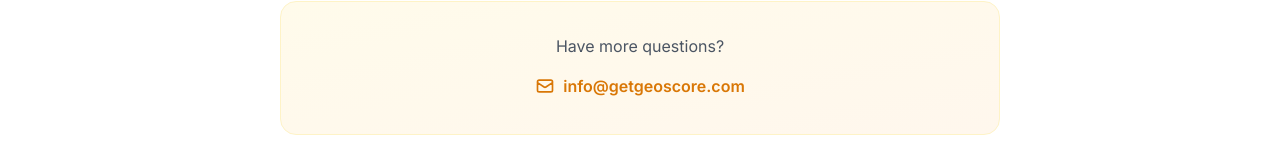
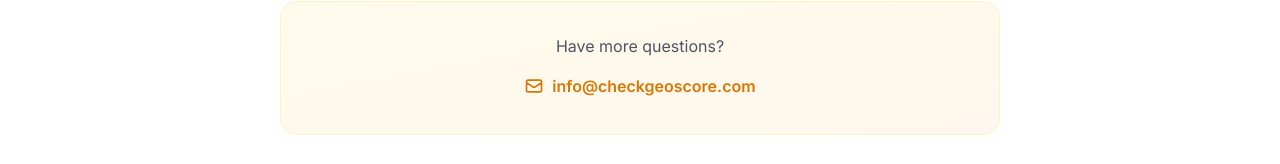
Before and after one commit to admin-rayv/geo-score, a Next.js app in the folder web/: page / in a window 1280 px wide. Shown: the part 3267-3431 px from the top of the page. Built offline with nearby package versions, Linux system fonts and the light colour scheme.

Commit message:
Fix domain: checkgeoscore.com (brand stays getGEOscore)

```diff
--- a/web/src/app/api/analyze/route.ts
+++ b/web/src/app/api/analyze/route.ts
@@ -22,7 +22,7 @@
   try {
     const response = await fetch(url, {
       headers: {
-        'User-Agent': 'getGEOscoreBot/1.0 (+https://getgeoscore.com)',
+        'User-Agent': 'getGEOscoreBot/1.0 (+https://checkgeoscore.com)',
         'Accept': 'text/html,application/xhtml+xml,*/*',
       },
       signal: controller.signal,
--- a/web/src/app/api/premium/route.ts
+++ b/web/src/app/api/premium/route.ts
@@ -2,7 +2,7 @@
 import * as cheerio from 'cheerio'
 
 // Configuration
-const DEFAULT_USER_AGENT = 'getGEOscoreBot/1.0 (+https://getgeoscore.com)'
+const DEFAULT_USER_AGENT = 'getGEOscoreBot/1.0 (+https://checkgeoscore.com)'
 const TIMEOUT = 15000
 const MAX_PAGES = 20
 
--- a/web/src/app/page.tsx
+++ b/web/src/app/page.tsx
@@ -650,11 +650,11 @@
 
           <div className="mt-12 text-center p-8 bg-gradient-to-br from-amber-50 to-orange-50 rounded-2xl border border-amber-100">
             <p className="text-gray-600 mb-4">Have more questions?</p>
-            <a href="mailto:info@getgeoscore.com" className="inline-flex items-center gap-2 text-amber-600 font-semibold hover:text-amber-700">
+            <a href="mailto:info@checkgeoscore.com" className="inline-flex items-center gap-2 text-amber-600 font-semibold hover:text-amber-700">
               <svg className="w-5 h-5" fill="none" stroke="currentColor" viewBox="0 0 24 24">
                 <path strokeLinecap="round" strokeLinejoin="round" strokeWidth={2} d="M3 8l7.89 5.26a2 2 0 002.22 0L21 8M5 19h14a2 2 0 002-2V7a2 2 0 00-2-2H5a2 2 0 00-2 2v10a2 2 0 002 2z" />
               </svg>
-              info@getgeoscore.com
+              info@checkgeoscore.com
             </a>
           </div>
         </div>
```
Also changed, not shown: 1 other file (tests, documents, lock files or other folders).
